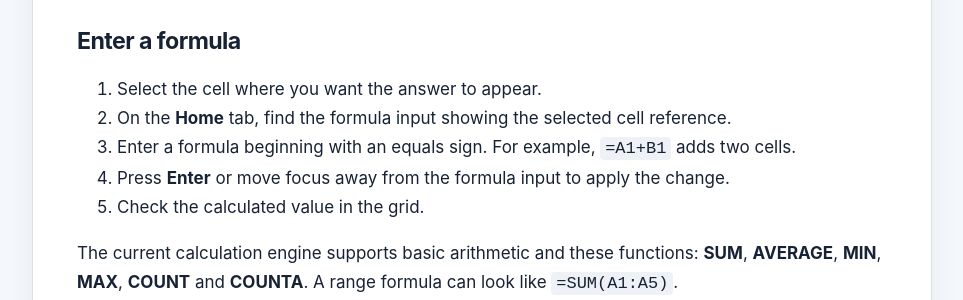
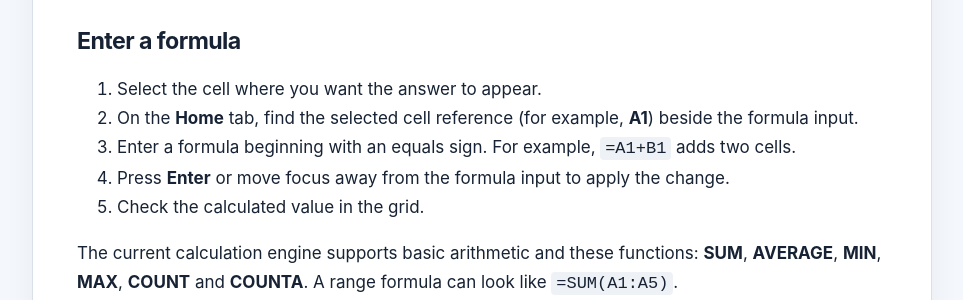
Before and after one commit to conz20/Brightdesk-Wiki, a Jekyll site: the page built from docs/products/sheets.md, in a window 1280 px wide. Shown: the part 555-855 px from the top of the page, without its empty margins (158-1121 px from the left). Built offline with Jekyll 4.4.1, drawn with Linux system fonts in a browser that asks for light colours.

Commit message:
docs: clarify Pages PDF and Sheets formula controls

```diff
--- a/docs/products/sheets.md
+++ b/docs/products/sheets.md
@@ -21,7 +21,7 @@ Use Sheets to organise information in a grid and calculate values with supported
 ## Enter a formula
 
 1. Select the cell where you want the answer to appear.
-2. On the **Home** tab, find the formula input showing the selected cell reference.
+2. On the **Home** tab, find the selected cell reference (for example, **A1**) beside the formula input.
 3. Enter a formula beginning with an equals sign. For example, `=A1+B1` adds two cells.
 4. Press **Enter** or move focus away from the formula input to apply the change.
 5. Check the calculated value in the grid.
```
